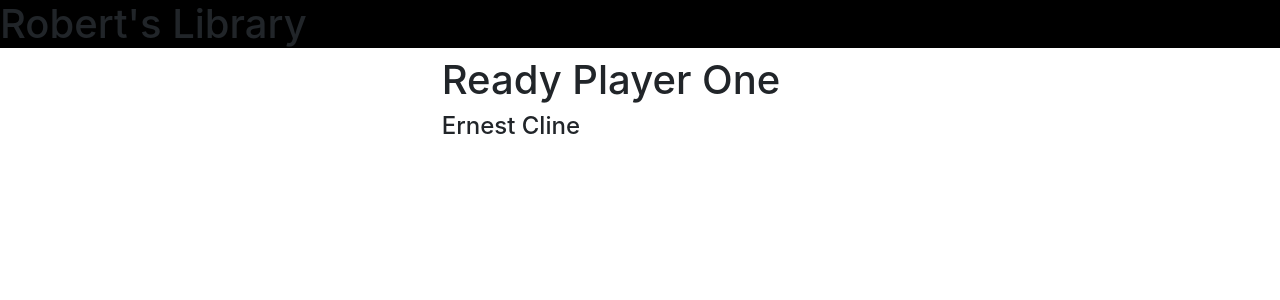
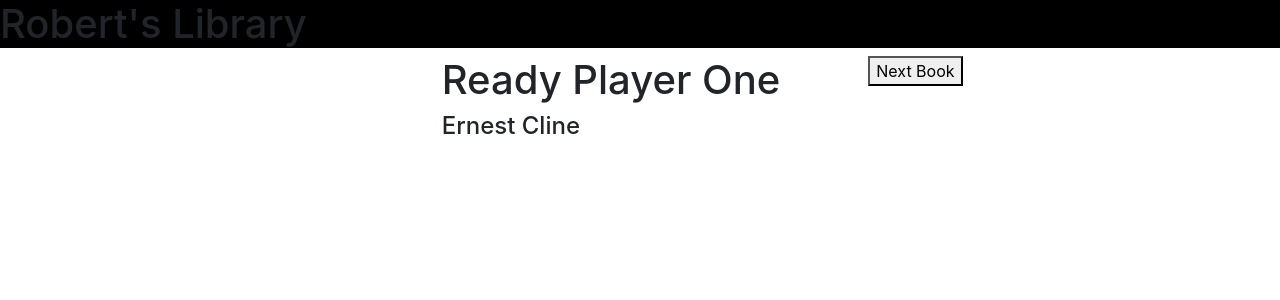
Before and after one commit to robjm91/React-Tutorial-2-Proj, a React (Create React App) app: page / in a window 1280 px wide. Shown: the top 300 px of the page. Built offline with nearby package versions, Linux system fonts and the light colour scheme.

Commit message:
added on click attribute to call goToNextBook function

```diff
--- a/src/components/app.jsx
+++ b/src/components/app.jsx
@@ -39,7 +39,7 @@ class App extends Component {
                         <h4>{this.books[this.state.bookNumber].author}</h4>
                     </div>
                     <div className = "col-md-4">
-                        {/*Button here to move to the previous book viewed*/}
+                        <button onClick={() => this.goToNextBook()}>Next Book</button>
                     </div>
                 </div>
             </div>
```
